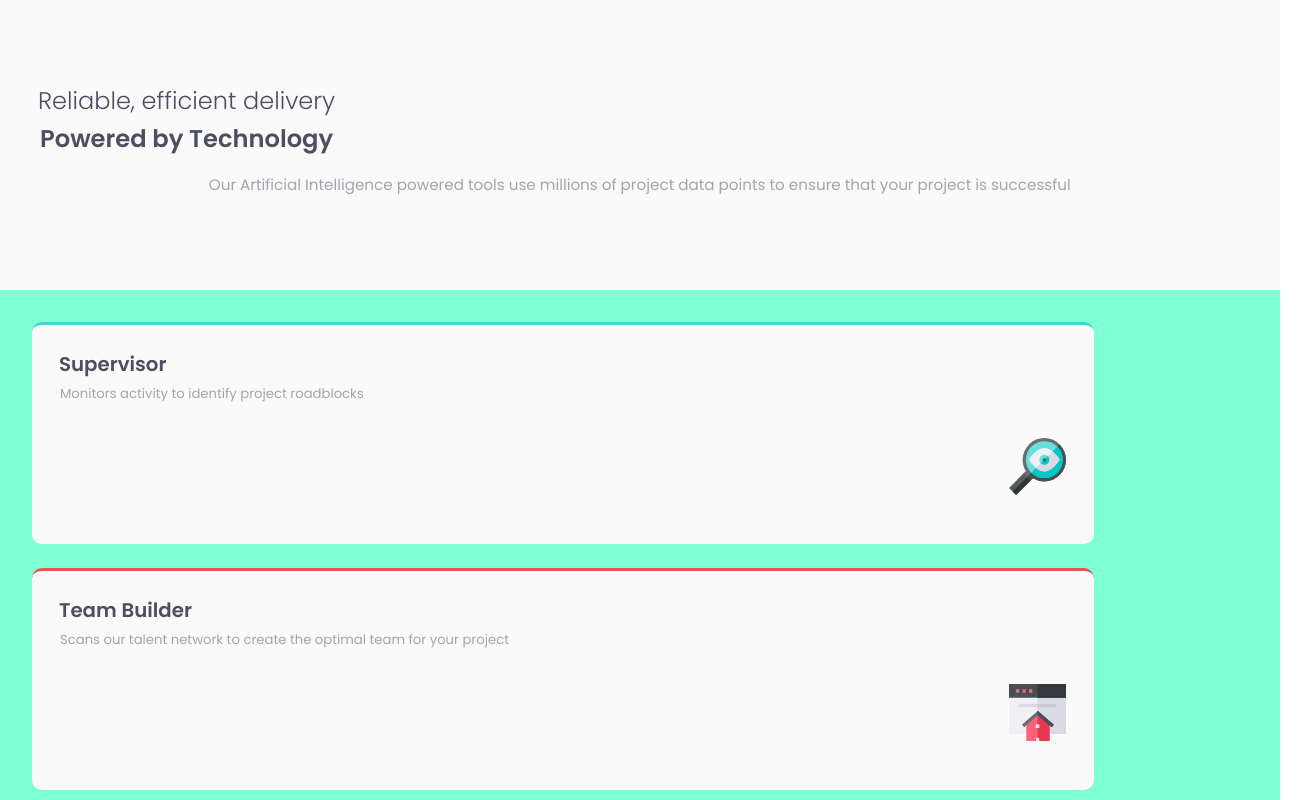
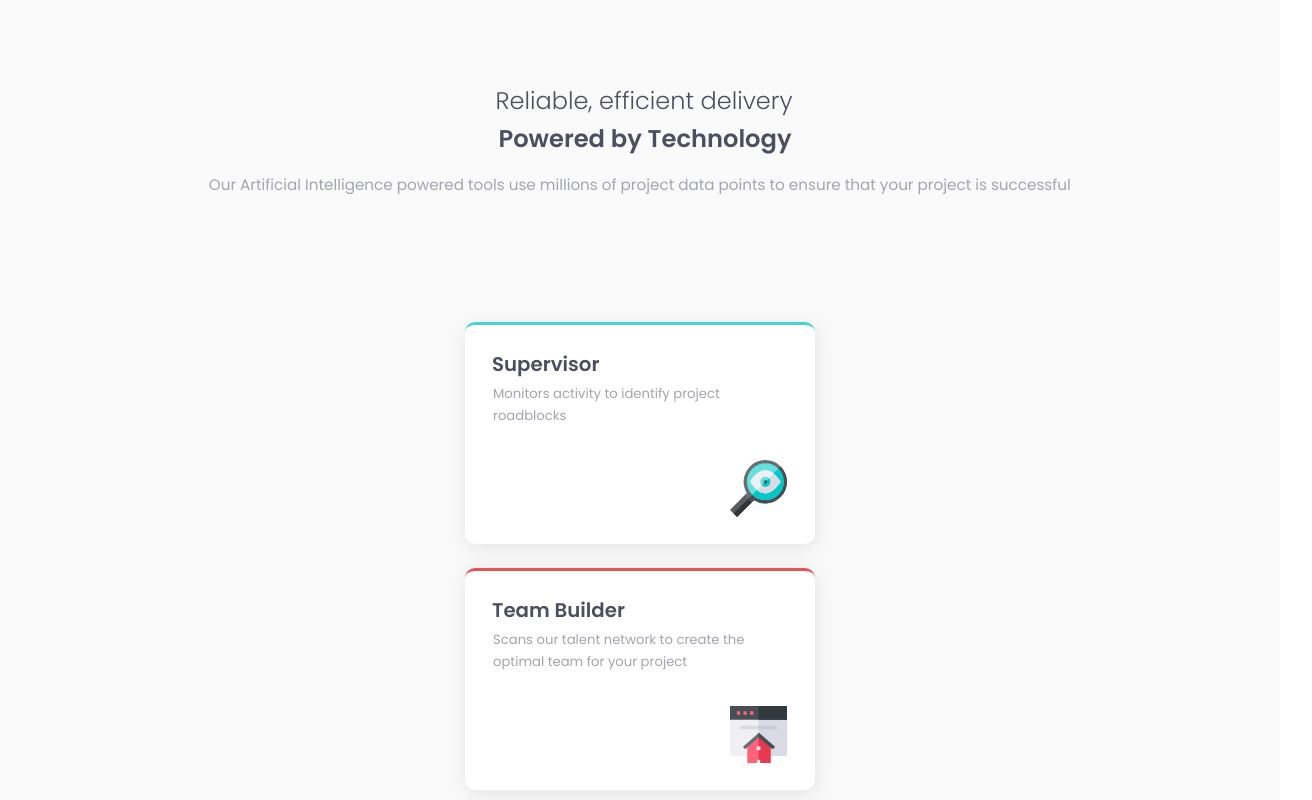
Before and after one commit to JCDMeira/four-card, a React (Create React App) app: page / in a window 1280 px wide. Shown: the top 800 px of the page, 1312 px wide, since content can reach past the window. Built offline with nearby package versions, Linux system fonts and the light colour scheme.

Commit message:
Update: styles for responsiveness

```diff
--- a/src/App.css
+++ b/src/App.css
@@ -22,8 +22,7 @@ html {
   width: 100%;
   height: 126rem;
 
-  background: aquamarine;
-  /* background: #fafafa; */
+  background: #fafafa;
 }
 
 .header {
@@ -35,24 +34,30 @@ html {
 
 .header h1 {
   font-weight: 300;
-  font-size: 24px;
-  line-height: 34px;
+  /* font-size: 24px; */
+  font-size: 6.4vw;
+  /* line-height: 34px; */
+  line-height: 9.066666666666666vw;
   color: #4c4e61;
   margin: 0.4rem 0 0 0.8rem;
 }
 
 .header h1 span {
   font-weight: 600;
-  font-size: 24.2px;
-  line-height: 34px;
+  /* font-size: 24.2px; */
+  font-size: 6.453333333333333vw;
+  /* line-height: 34px; */
+  line-height: 9.066666666666666vw;
   color: #4c4e61;
   margin: 0.4rem 0 0 0.2rem;
 }
 
 .header p {
   font-weight: normal;
-  font-size: 15.2px;
-  line-height: 25px;
+  /* font-size: 15.2px; */
+  font-size: 4.053333333333333vw;
+  /* line-height: 25px; */
+  line-height: 6.666666666666667vw;
   text-align: center;
   color: #a3a5ae;
   margin: 1.6rem 0.7rem 0.9rem 0.65rem;
@@ -69,3 +74,39 @@ html {
 .field3 {
   width: 100vw;
 }
+
+@media (min-width: 375px) {
+  .header h1 {
+    font-size: 24px;
+    line-height: 34px;
+  }
+
+  .header h1 span {
+    font-size: 24.2px;
+    line-height: 34px;
+  }
+
+  .header p {
+    font-size: 15.2px;
+    line-height: 25px;
+  }
+}
+
+@media (min-width: 540px) {
+  .header h1 {
+    text-align: center;
+  }
+
+  .header h1 span {
+    text-align: center;
+  }
+  .field1,
+  .field2,
+  .field3 {
+    width: auto;
+    display: flex;
+    flex-direction: column;
+    align-items: center;
+    justify-content: center;
+  }
+}
--- a/src/components/Card/style.css
+++ b/src/components/Card/style.css
@@ -1,10 +1,12 @@
 .card {
   width: 83%;
+  max-width: 35rem;
   height: 22.2rem;
   border-radius: 1rem;
   margin-top: 2.4rem;
-  background: #fafafa;
+  background: #fff;
   padding: 2.4rem 2.7rem;
+  filter: drop-shadow(1px 4px 10px rgba(163, 164, 174, 0.25));
 }
 
 .card h1 {
```
Also changed, not shown: presentation/mobile.png.
